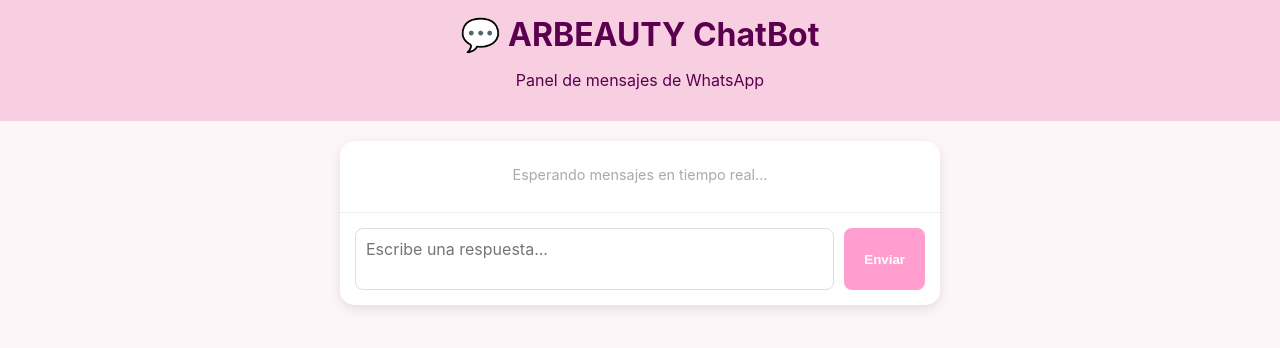
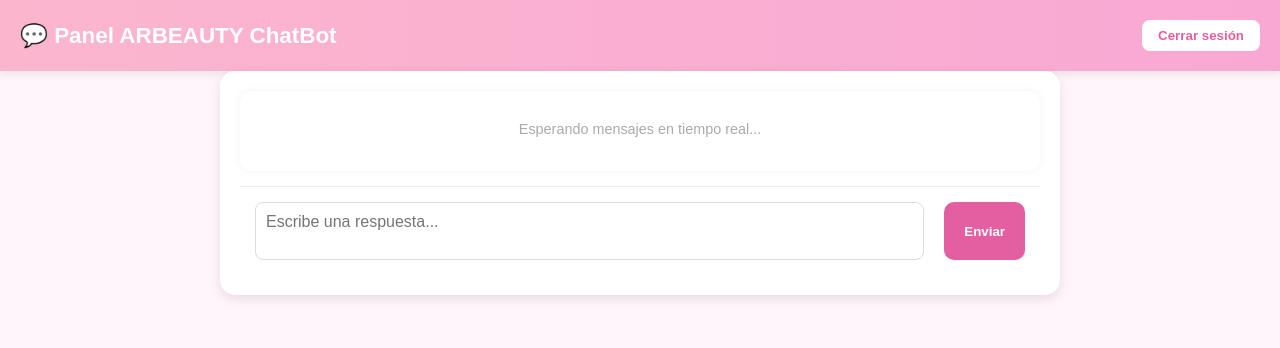
Before and after one commit to ackey7/arbeauty-chatbot, a website: page frontend/index.html in a window 1280 px wide. Drawn offline with nearby package versions, Linux system fonts and the light colour scheme; no server answers; sample sign-in values are in the browser's storage.

Commit message:
Agregar login y protección al panel ARBEAUTY

```diff
--- a/frontend/index.html
+++ b/frontend/index.html
@@ -3,13 +3,125 @@
 <head>
   <meta charset="UTF-8">
   <meta name="viewport" content="width=device-width, initial-scale=1.0">
-  <title>ARBEAUTY ChatBot - WhatsApp</title>
+  <title>💬 ARBEAUTY ChatBot - Panel WhatsApp</title>
   <link rel="stylesheet" href="style.css">
+  <style>
+    body {
+      font-family: "Poppins", sans-serif;
+      margin: 0;
+      background: #fff5fb;
+      color: #444;
+    }
+
+    header {
+      background: linear-gradient(90deg, #fbb6ce, #f9a8d4);
+      color: #fff;
+      padding: 20px;
+      display: flex;
+      justify-content: space-between;
+      align-items: center;
+      box-shadow: 0 2px 10px rgba(0,0,0,0.1);
+    }
+
+    header h1 {
+      font-size: 1.4rem;
+      margin: 0;
+    }
+
+    header button {
+      background: #fff;
+      color: #e35fa1;
+      border: none;
+      padding: 8px 16px;
+      border-radius: 8px;
+      font-weight: bold;
+      cursor: pointer;
+      transition: background 0.2s;
+    }
+
+    header button:hover {
+      background: #ffe6f1;
+    }
+
+    main {
+      padding: 20px;
+      max-width: 800px;
+      margin: auto;
+    }
+
+    #messages {
+      background: white;
+      border-radius: 12px;
+      padding: 20px;
+      height: 60vh;
+      overflow-y: auto;
+      box-shadow: 0 0 10px rgba(0,0,0,0.05);
+    }
+
+    .message {
+      margin: 8px 0;
+      padding: 10px 15px;
+      border-radius: 10px;
+      max-width: 70%;
+      word-wrap: break-word;
+    }
+
+    .cliente {
+      background: #f3f3f3;
+      align-self: flex-start;
+    }
+
+    .bot {
+      background: #e35fa1;
+      color: white;
+      align-self: flex-end;
+      margin-left: auto;
+    }
+
+    #reply-box {
+      display: flex;
+      margin-top: 15px;
+      gap: 10px;
+    }
+
+    textarea {
+      flex: 1;
+      resize: none;
+      padding: 10px;
+      border-radius: 10px;
+      border: 1px solid #ccc;
+      font-family: inherit;
+    }
+
+    button#send-btn {
+      background: #e35fa1;
+      border: none;
+      color: white;
+      padding: 10px 20px;
+      border-radius: 10px;
+      cursor: pointer;
+      font-weight: bold;
+    }
+
+    button#send-btn:hover {
+      background: #d24e91;
+    }
+  </style>
 </head>
 <body>
+
+  <!-- 🟣 Protección de acceso -->
+  <script>
+    // Si no hay sesión activa, redirige al login
+    if (localStorage.getItem("loggedIn") !== "true") {
+      window.location.href = "login.html";
+    }
+  </script>
+  <!-- 🟣 Fin protección -->
+
   <header>
-    <h1>💬 ARBEAUTY ChatBot</h1>
-    <p>Panel de mensajes de WhatsApp</p>
+    <h1>💬 Panel ARBEAUTY ChatBot</h1>
+    <button onclick="logout()">Cerrar sesión</button>
   </header>
 
   <main>
@@ -26,5 +138,13 @@
   <!-- Cliente Socket.io -->
   <script src="https://cdn.socket.io/4.5.4/socket.io.min.js"></script>
   <script src="app.js"></script>
+
+  <!-- 🩷 Script de logout -->
+  <script>
+    function logout() {
+      localStorage.removeItem("loggedIn");
+      window.location.href = "login.html";
+    }
+  </script>
 </body>
 </html>
```
Also changed, not shown: frontend/login.html (added, +89 -0 lines).
